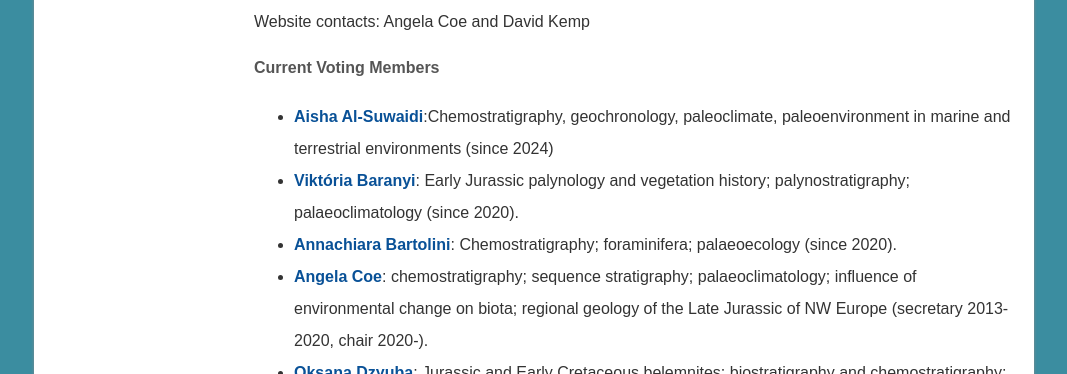
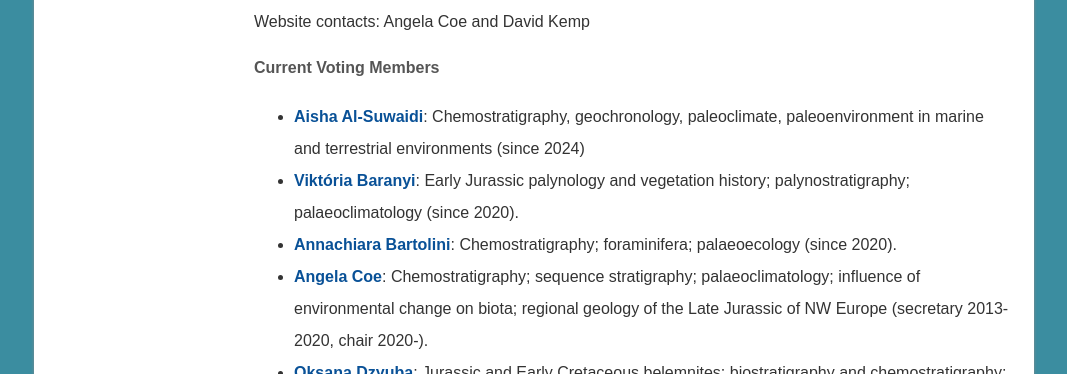
Before and after one commit to i-c-stratigraphy/subcommission-jurassic, a Jekyll site: the page built from pages/members.md, in a window 1280 px wide and 900 px high, scrolled down 619 px. Shown: the part 152-526 px from the top of the window, without its empty margins (106-1173 px from the left). Built offline with Jekyll 4.4.1, drawn with Linux system fonts in a browser that asks for light colours.

```diff
--- a/pages/members.md
+++ b/pages/members.md
@@ -16,10 +16,10 @@ Website contacts: Angela Coe and David Kemp
 
 #### Current Voting Members
 
-* **[Aisha Al-Suwaidi](https://www.ku.ac.ae/academics/college-of-arts-and-sciences/department/department-of-earth-sciences/people/aisha-al-suwaidi)**:Chemostratigraphy, geochronology, paleoclimate, paleoenvironment in marine and terrestrial environments (since 2024)
+* **[Aisha Al-Suwaidi](https://www.ku.ac.ae/academics/college-of-arts-and-sciences/department/department-of-earth-sciences/people/aisha-al-suwaidi)**: Chemostratigraphy, geochronology, paleoclimate, paleoenvironment in marine and terrestrial environments (since 2024)
 * **[Viktória Baranyi](https://www.researchgate.net/profile/Viktoria_Baranyi)**: Early Jurassic palynology and vegetation history; palynostratigraphy; palaeoclimatology (since 2020).
 * **[Annachiara Bartolini](https://paleo.mnhn.fr/fr/annuaire/annachiara-bartolini-394)**: Chemostratigraphy; foraminifera; palaeoecology (since 2020).
-* **[Angela Coe](http://www.open.ac.uk/people/alc8#tab1)**: chemostratigraphy; sequence stratigraphy; palaeoclimatology; influence of environmental change on biota; regional geology of the Late Jurassic of NW Europe (secretary 2013-2020, chair 2020-).
+* **[Angela Coe](http://www.open.ac.uk/people/alc8#tab1)**: Chemostratigraphy; sequence stratigraphy; palaeoclimatology; influence of environmental change on biota; regional geology of the Late Jurassic of NW Europe (secretary 2013-2020, chair 2020-).
 * **[Oksana Dzyuba](http://www.ipgg.sbras.ru/en/person/ipgg-dzyubaos)**: Jurassic and Early Cretaceous belemnites; biostratigraphy and chemostratigraphy; palaeobiogeography; palaeoecology; northern Eurasia and North America (2013-2021, break 2022-).
 * **[Alicia Fantasia](https://www.unifr.ch/directory/fr/people/371229/a10af)**: Geoconservation advisor for the subcommission; Lower and Middle Jurassic, sedimentology, chemostratigraphy, paleoenvironments and paleoclimate, global changes.
 * **[Matthias Franz](https://www.researchgate.net/profile/Matthias-Franz-2)**: Mid-Jurassic ostracoda (Aalenian to Callovian, lithostratigraphy,palaeoecology of iron oolites (since 2024)
```
